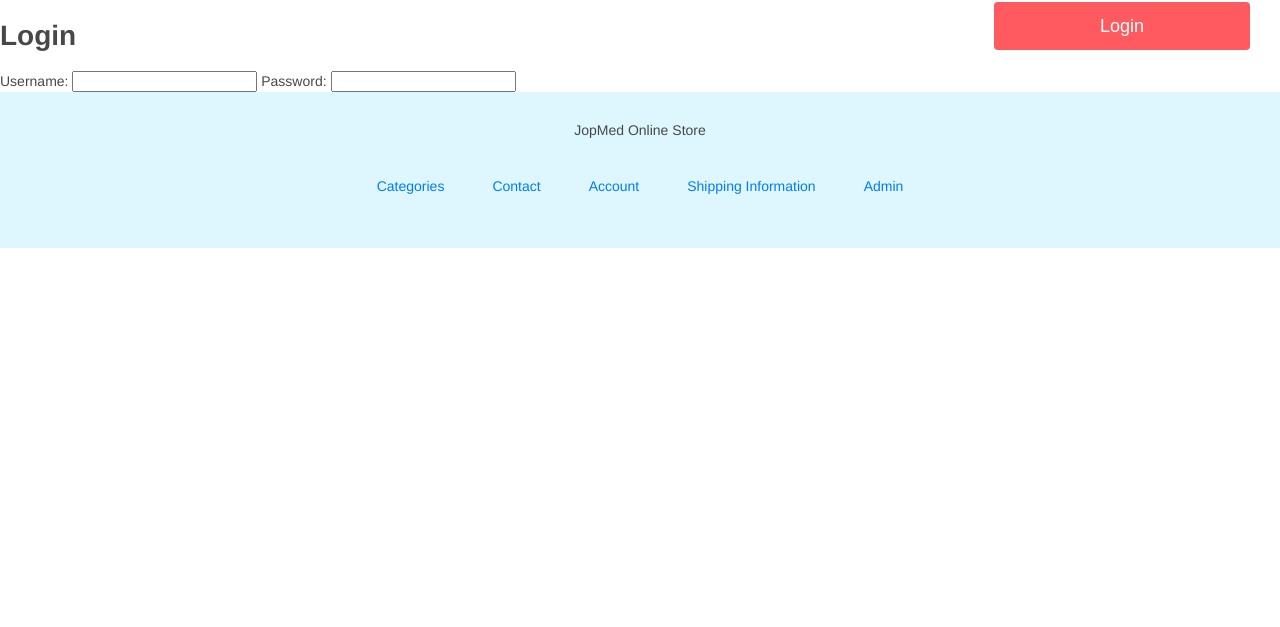
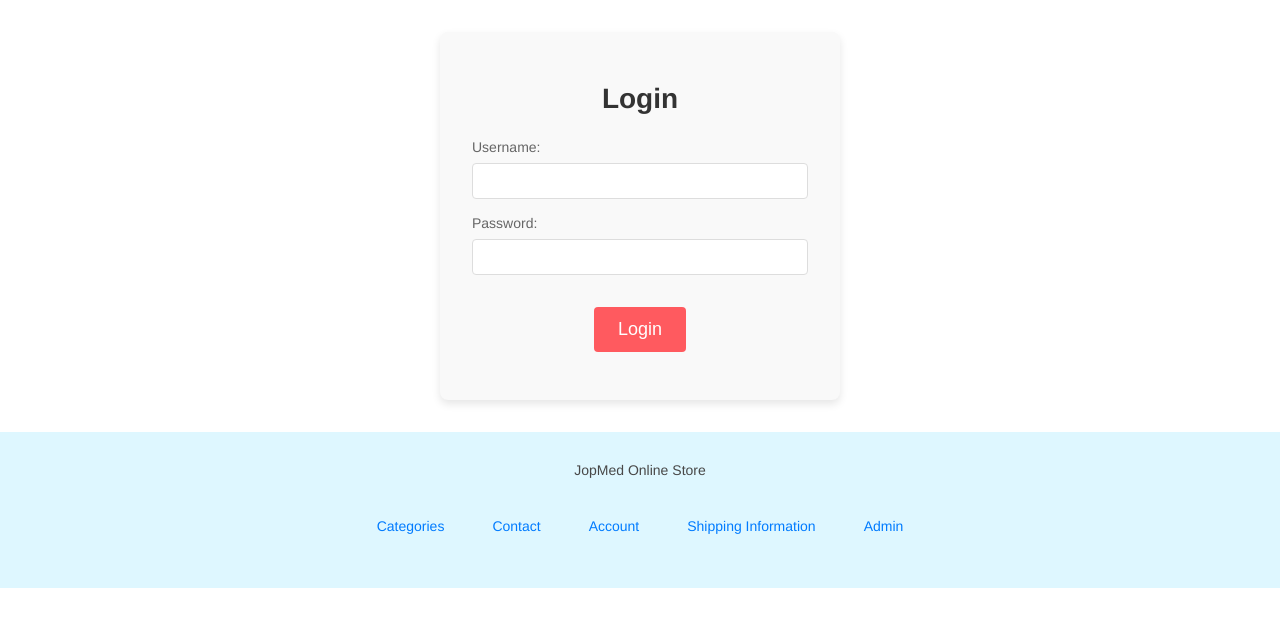
Before and after one commit to Stevecmd/JopMed_v1, a Flask app: page /login in a window 1280 px wide. Shown: the part 118-745 px from the top of the page. Run offline with Flask 3, Linux system fonts and the light colour scheme.

Commit message:
chore: login form styling complete

```diff
--- a/web_dynamic/static/styles/filters.css
+++ b/web_dynamic/static/styles/filters.css
@@ -6,21 +6,7 @@
     border: 1px solid #DDDDDD;
     border-radius: 4px;
 }
-button {
-    position: absolute;
-    font-size: 18px;
-    background: #FF5A5F;
-    color: #FFFFFF;
-    height: 48px;
-    width: 20%;
-    border-style: none;
-    border-radius: 4px;
-    top: 15%;
-    right: 30px;
-}
-button:hover {
-    opacity: 0.9;
-}
+
 .filters div {
     display: inline-grid;
 }
--- a/web_dynamic/static/styles/login.css
+++ b/web_dynamic/static/styles/login.css
@@ -1,3 +1,68 @@
+.login-container {
+    max-width: 400px;
+    margin: 2rem auto;
+    padding: 2rem;
+    background-color: #f9f9f9;
+    border-radius: 8px;
+    box-shadow: 0 4px 8px rgba(0, 0, 0, 0.1);
+}
 
+.login-container h1 {
+    text-align: center;
+    color: #333;
+    margin-bottom: 1.5rem;
+}
 
-/* #FF5A5F */
+.login-form {
+    display: flex;
+    flex-direction: column;
+}
+
+.form-group {
+    margin-bottom: 1rem;
+}
+
+.form-group label {
+    display: block;
+    margin-bottom: 0.5rem;
+    color: #666;
+}
+
+.form-group input {
+    width: 100%;
+    padding: 0.5rem;
+    border: 1px solid #ddd;
+    border-radius: 4px;
+    font-size: 1rem;
+}
+
+.button-group {
+    display: flex;
+    justify-content: center;
+    margin-top: 1rem;
+}
+
+.login-button {
+    font-size: 18px;
+    background: #FF5A5F;
+    color: #FFFFFF;
+    padding: 12px 24px;
+    border: none;
+    border-radius: 4px;
+    cursor: pointer;
+    transition: opacity 0.3s ease;
+}
+
+@media (min-width: 768px) {
+    .login-form {
+        flex-direction: column;
+    }
+
+    .form-group {
+        width: 100%;
+    }
+
+    .button-group {
+        width: 100%;
+    }
+}
--- a/web_dynamic/templates/login.html
+++ b/web_dynamic/templates/login.html
@@ -3,14 +3,21 @@
 {% block title %}Login - JopMed{% endblock %}
 
 {% block content %}
+<link rel="stylesheet" href="{{ url_for('static', filename='styles/login.css') }}">
 <div class="login-container">
     <h1>Login</h1>
-    <form method="POST" action="{{ url_for('login') }}">
-        <label for="username">Username:</label>
-        <input type="text" id="username" name="username" required>
-        <label for="password">Password:</label>
-        <input type="password" id="password" name="password" required>
-        <button type="submit">Login</button>
+    <form method="POST" action="{{ url_for('login') }}" class="login-form">
+        <div class="form-group">
+            <label for="username">Username:</label>
+            <input type="text" id="username" name="username" required>
+        </div>
+        <div class="form-group">
+            <label for="password">Password:</label>
+            <input type="password" id="password" name="password" required>
+        </div>
+        <div class="form-group button-group">
+            <button type="submit" class="login-button">Login</button>
+        </div>
     </form>
 </div>
 
```
